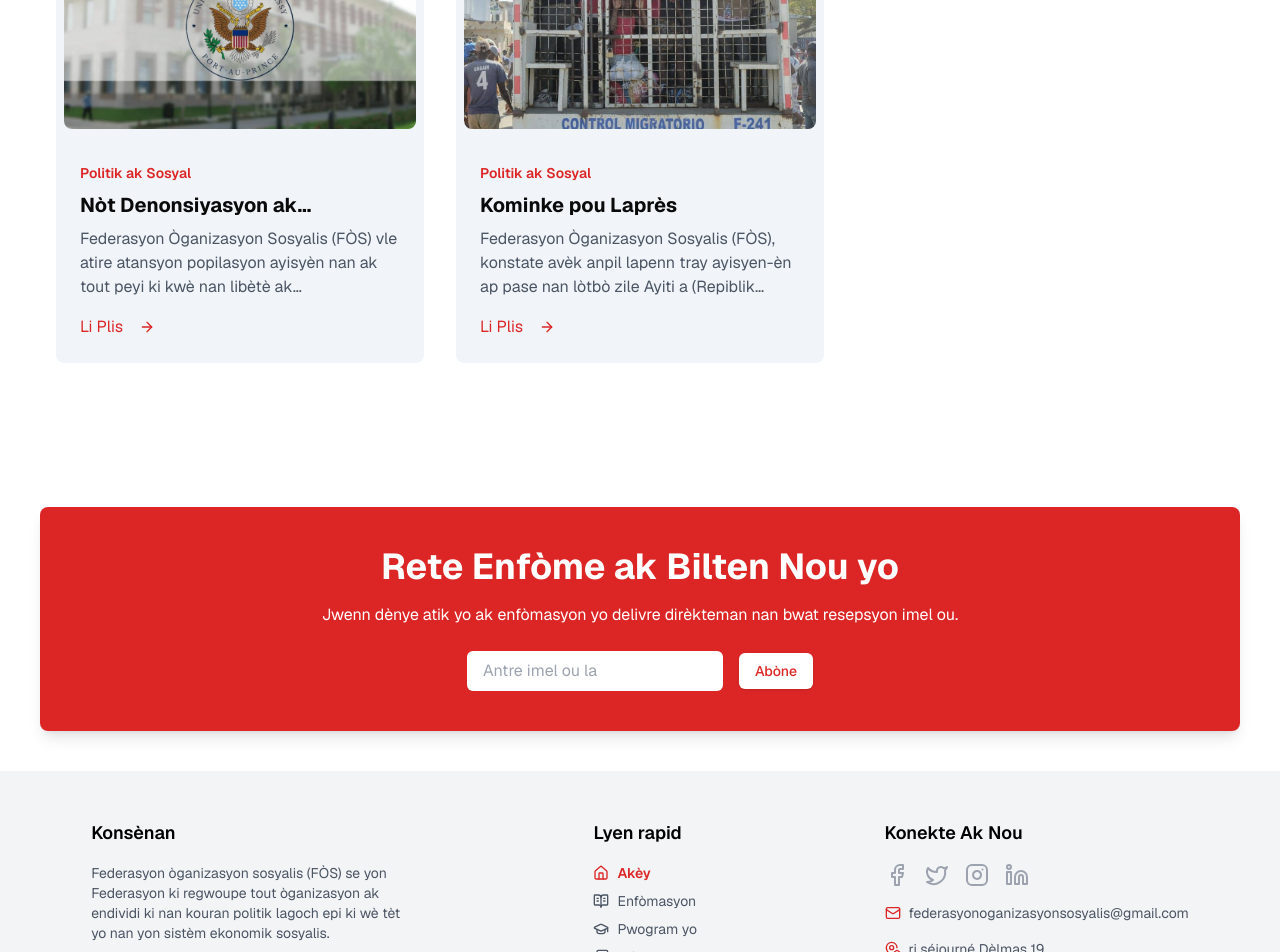
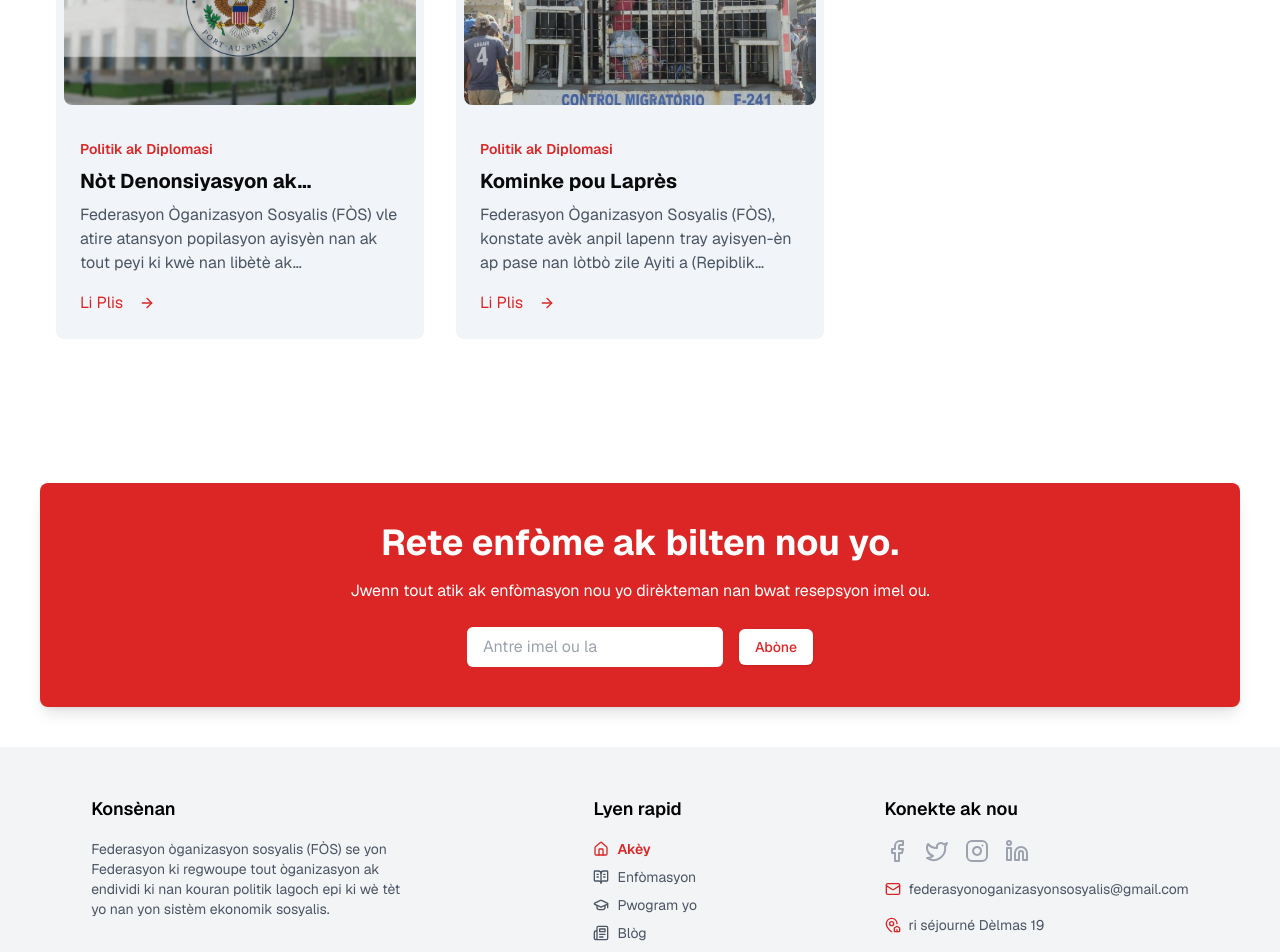
Before and after one commit to itsmrtnsn/fos, a Next.js app: page / in a window 1280 px wide. Shown: the part 1660-2612 px from the top of the page. Built offline with nearby package versions, Linux system fonts and the light colour scheme.

Commit message:
add fos socials

```diff
--- a/components/call-to-action.tsx
+++ b/components/call-to-action.tsx
@@ -12,12 +12,12 @@ function CallToAction() {
         transition={{ duration: 0.5, delay: 0.2 }}
         className='text-center'
       >
-        <h3 className='text-3xl lg:text-4xl font-bold mb-4'>
-          Rete Enfòme ak Bilten Nou yo
+        <h3 className='text-3xl  lg:text-4xl font-bold mb-4'>
+          Rete enfòme ak bilten nou yo.
         </h3>
         <p className='mb-6'>
-          Jwenn dènye atik yo ak enfòmasyon yo delivre dirèkteman nan bwat
-          resepsyon imel ou.
+          Jwenn tout atik ak enfòmasyon nou yo dirèkteman nan bwat resepsyon
+          imel ou.
         </p>
         <form className='flex flex-col sm:flex-row justify-center items-center gap-4'>
           <input
--- a/components/footer.tsx
+++ b/components/footer.tsx
@@ -13,6 +13,33 @@ import {
 import Link from 'next/link';
 import { usePathname } from 'next/navigation';
 import { FaLaptopCode } from 'react-icons/fa';
+
+const socialLinks = [
+  {
+    id: 1,
+    name: 'Facebook',
+    icon: Facebook,
+    href: 'https://www.facebook.com/share/1Q6mY5p7z3/',
+  },
+  {
+    id: 2,
+    name: 'Twitter',
+    icon: Twitter,
+    href: 'https://x.com/fosAyiti509?t=rjDV9nUwmbWyS8RK7O7lUQ&s=08',
+  },
+  {
+    id: 3,
+    name: 'Instagram',
+    icon: Instagram,
+    href: 'https://www.instagram.com/federasyonoganizasyonsosyalis',
+  },
+  {
+    id: 4,
+    name: 'LinkedIn',
+    icon: Linkedin,
+    href: 'https://www.linkedin.com/share/1Q6mY5p7z3/',
+  },
+];
 
 export default function Footer() {
   const currentPath = usePathname();
@@ -52,36 +79,13 @@ export default function Footer() {
           </div>
 
           <div className='space-y-4'>
-            <h3 className='text-lg font-semibold text-black'>Konekte Ak Nou</h3>
+            <h3 className='text-lg font-semibold text-black'>Konekte ak nou</h3>
             <div className='flex space-x-4'>
-              <a
-                href=''
-                aria-label='Facebook'
-                className='text-gray-400 hover:text-red-600 transition-colors'
-              >
-                <Facebook className='h-6 w-6' />
-              </a>
-              <a
-                href='#'
-                aria-label='Twitter'
-                className='text-gray-400 hover:text-red-600 transition-colors'
-              >
-                <Twitter className='h-6 w-6' />
-              </a>
-              <a
-                href='#'
-                aria-label='Instagram'
-                className='text-gray-400 hover:text-red-600 transition-colors'
-              >
-                <Instagram className='h-6 w-6' />
-              </a>
-              <a
-                href='#'
-                aria-label='LinkedIn'
-                className='text-gray-400 hover:text-red-600 transition-colors'
-              >
-                <Linkedin className='h-6 w-6' />
-              </a>
+              {socialLinks.map((link) => (
+                <Link href={link.href} key={link.id}>
+                  <link.icon className='h-6 w-6 text-gray-400 hover:text-primary transition-colors' />
+                </Link>
+              ))}
             </div>
             <div className='flex items-center space-x-2'>
               <Mail className='h-4 w-4 text-red-600' />
@@ -94,7 +98,7 @@ export default function Footer() {
             </div>
             <div className='flex items-center space-x-2'>
               <MapPinHouse className='w-4 h-4 text-primary' />
-              <p className='text-sm  hover:text-primary transition-colors ease-linear duration-300'>
+              <p className='text-sm cursor-pointer  hover:text-primary transition-colors ease-linear duration-300'>
                 ri séjourné Dèlmas 19
               </p>
             </div>
--- a/components/hero.tsx
+++ b/components/hero.tsx
@@ -23,7 +23,7 @@ export function Hero() {
           <p>Sosyalis</p>
         </div>
         <div className='font-medium text-base md:font-light text-center md:text-xl dark:text-neutral-200 py-4 text-muted-foreground'>
-          Yon altenativ peyi, nan grandè anperè jean Jacques Dessalines
+          Yon altenativ peyi, nan grandè anperè Jean Jacques Dessalines.
         </div>
         <RainbowButtonDemo />
       </motion.div>
--- a/components/our-mission.tsx
+++ b/components/our-mission.tsx
@@ -9,21 +9,18 @@ export default function OurMission() {
       title: 'Enfòmasyon',
       description: `Tout sa ki gen pou wè avèk pase nou kòm pèp, konsta de tout sa ki bon ak tout sa ki pa bon pou nou kapab planifye yon bon demen.`,
       icon: FileText,
-      //   gradient: 'from-red-500 to-rose-600',
     },
     {
       title: 'Fòmasyon',
       description:
-        'Fòmasyon yo baze sou lagoch ak sistèm ekonomik sosyalis nan fason anperè Jean-Jacques DESSALINES',
+        'Fòmasyon yo baze sou lagoch, istwa, sistèm ekonomik sosyalis epi tout sa ki gen pou wè ak ideyal desalinyen.',
       icon: RotateCw,
-      //   gradient: 'from-red-600 to-red-700',
     },
     {
       title: 'Transfòmasyon',
       description:
         'atravè enfòmasyon ak fòmasyon yo n ap kapab konsyan, aji epi defann enterè Ayiti.',
       icon: Layers,
-      //   gradient: 'from-rose-600 to-red-800',
     },
   ];
 
@@ -62,18 +59,6 @@ export default function OurMission() {
                   </h3>
                   <p className='text-muted-foreground '>{card.description}</p>
                 </div>
-                <motion.div
-                  className='mt-6'
-                  whileHover={{ scale: 1.05 }}
-                  whileTap={{ scale: 0.95 }}
-                >
-                  {/* <Button
-                    variant='outline'
-                    className='shadow-none border-primary hover:bg-primary hover:text-white transition-all duration-300 ease-linear font-normal'
-                  >
-                    Detay
-                  </Button> */}
-                </motion.div>
               </div>
             </motion.div>
           ))}
--- a/components/rain-bow-button.tsx
+++ b/components/rain-bow-button.tsx
@@ -1,10 +1,17 @@
+'use client';
+
 import { ChevronRight } from 'lucide-react';
 import { RainbowButton } from './ui/rainbow-button';
 import Link from 'next/link';
+import { useRouter } from 'next/navigation';
 
 export function RainbowButtonDemo() {
+  const router = useRouter();
   return (
-    <RainbowButton className='rounded-md font-normal'>
+    <RainbowButton
+      className='rounded-md font-normal'
+      onClick={() => router.push('/konsenan')}
+    >
       <Link href='/konsenan'>
         <span className='hover:mr-2 transition-all duration-200 ease-linear'>
           Aprann plis
--- a/lib/get-articles.ts
+++ b/lib/get-articles.ts
@@ -23,7 +23,7 @@ const blogs: BlogPost[] = [
   {
     id: 'HEWJHEYAEKJRFHWNE',
     title: 'Nòt Denonsiyasyon ak Kondanasyon',
-    category: 'Politik ak Sosyal',
+    category: 'Politik ak Diplomasi',
     date: 'Pòtoprens, 29 oktòb 2024',
     content: `Federasyon Òganizasyon Sosyalis (FÒS) vle atire atansyon popilasyon ayisyèn nan ak tout peyi ki kwè nan libètè ak otodetèminasyon sou yon malè k ap toufe Ayiti.
 Lè nou konsidere "ONU" kreye nan objektif pou lapè ak sekirite kapab taye banda nan tout mond lan, pou jounen jodi a peyi Etazini ki gen dwaveto epi ki fè pati de konsèy sekirite a, ki ta dwe yon ekzanp, tounen yon gwo founisè zam ak minisyon pou fè san koule sou tè libète papa Dessalines nan.
@@ -41,7 +41,7 @@ Federasyon Òganizasyon Sosyalis (FÒS) nou kwè nan lapè ak sekirite, nou kwè
   },
   {
     id: 'JDSKFNEUIWHFUHWEINWCEWH',
-    category: 'Politik ak Sosyal',
+    category: 'Politik ak Diplomasi',
     title: 'Kominke pou Laprès',
     date: 'Port-au-Prince,  10 oktòb 2024',
     content: `Federasyon Òganizasyon Sosyalis (FÒS), konstate avèk anpil lapenn tray ayisyen-èn ap pase nan lòtbò zile Ayiti a (Repiblik Dominikèn) anba nawè tout Eta manm nasyonzini.
```
Also changed, not shown: app/(fos)/enfomasyon/page.tsx (+214 -7 lines).
